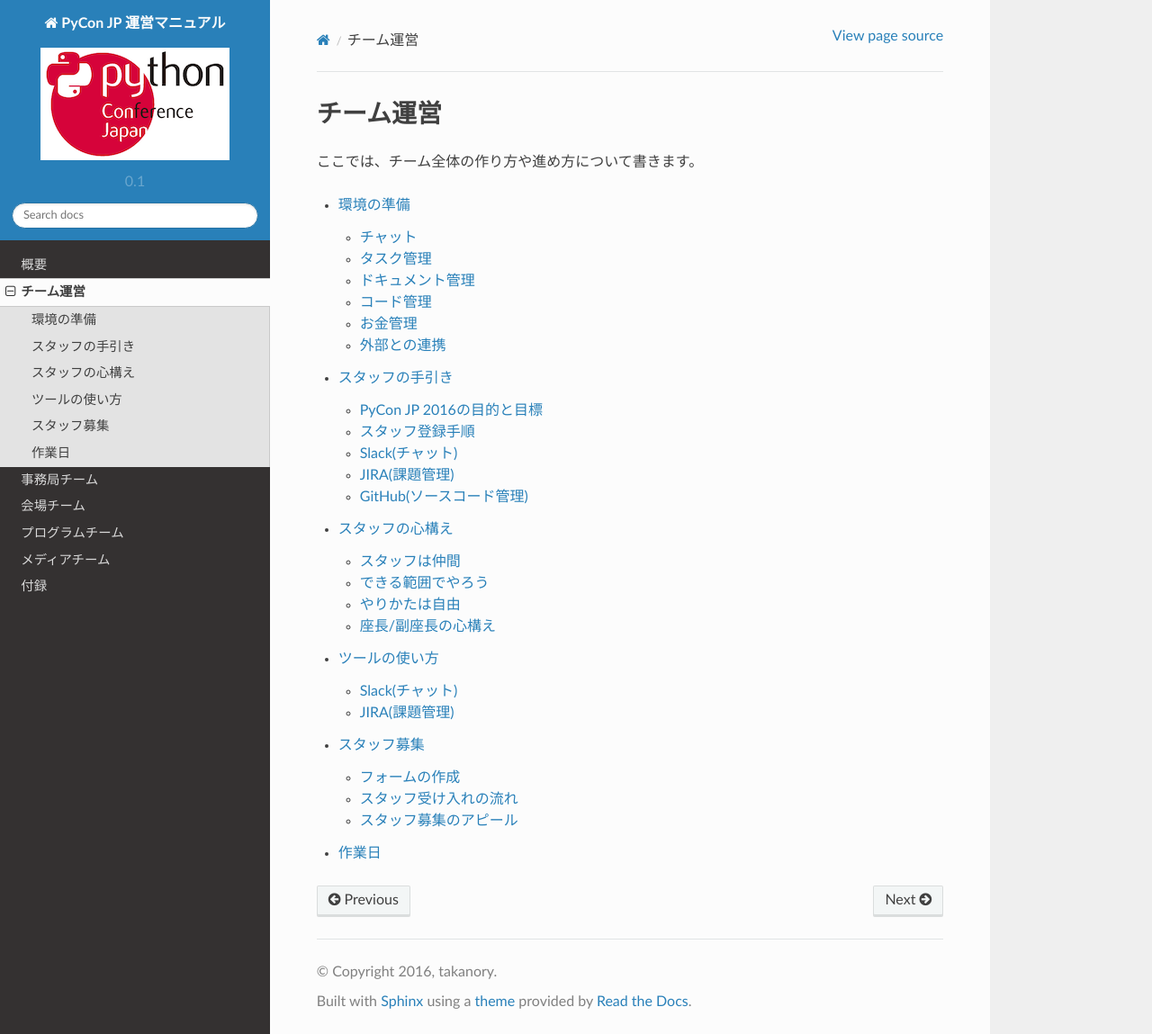
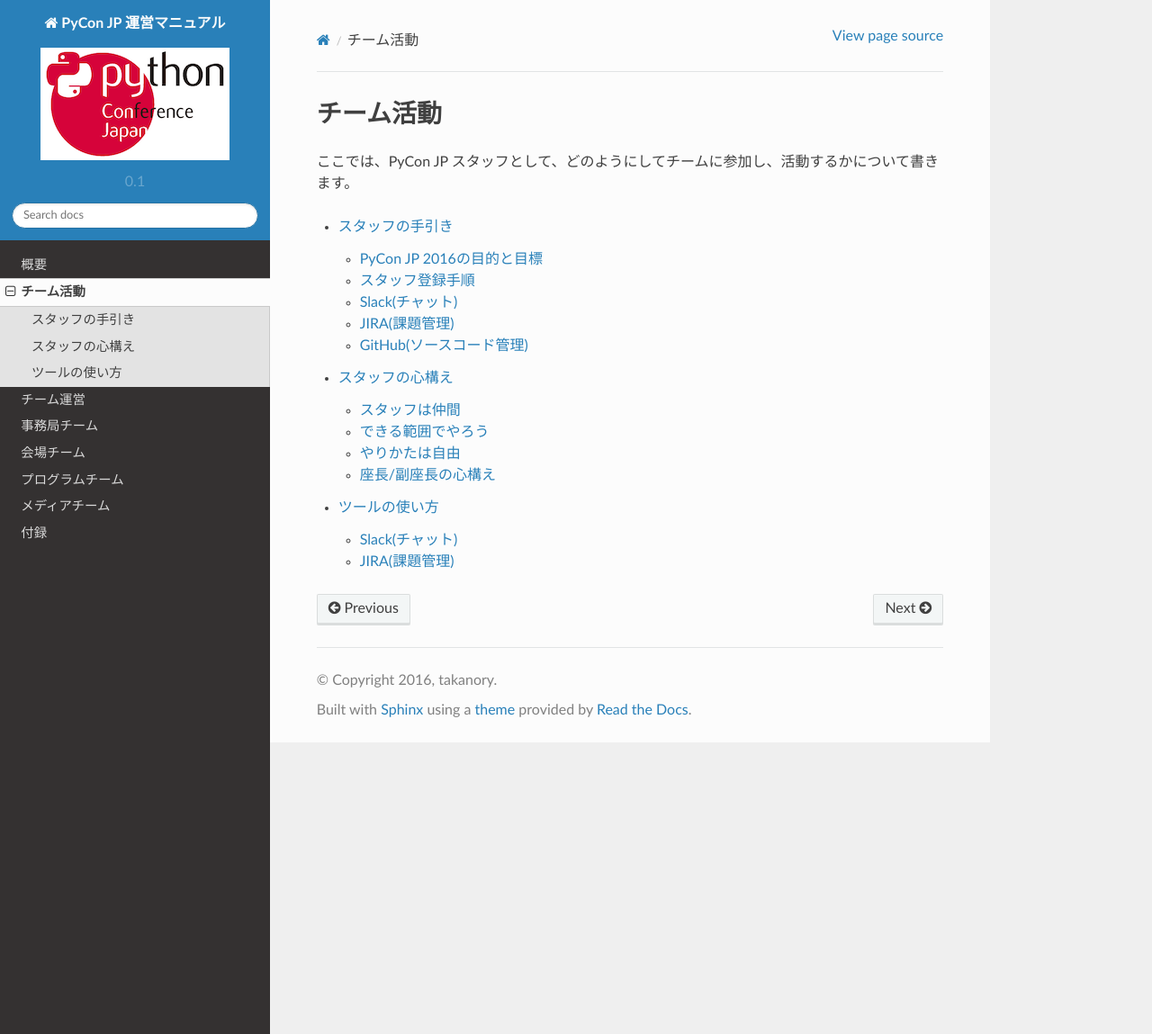
Before and after one commit to pyconjp/manual, a Sphinx documentation site: the page built from source/team/index.rst, in a window 1280 px wide and 1149 px high. Shown: the whole window at 90% size. Built offline with Sphinx 7.4.7 and the Read the Docs theme 2.0.0, drawn with Linux system fonts in a browser that asks for light colours.

Commit message:
ISSHA-188 separate team folder to team and management

```diff
--- a/source/index.rst
+++ b/source/index.rst
@@ -19,6 +19,7 @@ PyCon JP 運営マニュアル
 
    overview/index
    team/index
+   management/index
    jimukyoku/index
    venue/index
    program/index
--- /dev/null
+++ b/source/management/index.rst
@@ -0,0 +1,13 @@
+.. _management:
+
+============
+ チーム運営
+============
+ここでは、チーム運営としての環境の準備や、PyCon JP のスタッフ全体がうまく作業を行うための方法などについて書きます。
+
+.. toctree::
+   :maxdepth: 2
+
+   environment
+   recruiting
+   workday
--- a/source/team/index.rst
+++ b/source/team/index.rst
@@ -1,15 +1,14 @@
+.. _team:
+
 ============
- チーム運営
+ チーム活動
 ============
 
-ここでは、チーム全体の作り方や進め方について書きます。
+ここでは、PyCon JP スタッフとして、どのようにしてチームに参加し、活動するかについて書きます。
 
 .. toctree::
    :maxdepth: 2
 
-   environment
    guidance
    attitude
    tips
-   recruiting
-   workday
```
Also changed, not shown: source/management/environment.rst (renamed from source/team/environment.rst), source/management/recruiting.rst (renamed from source/team/recruiting.rst), source/management/workday.rst (renamed from source/team/workday.rst).
